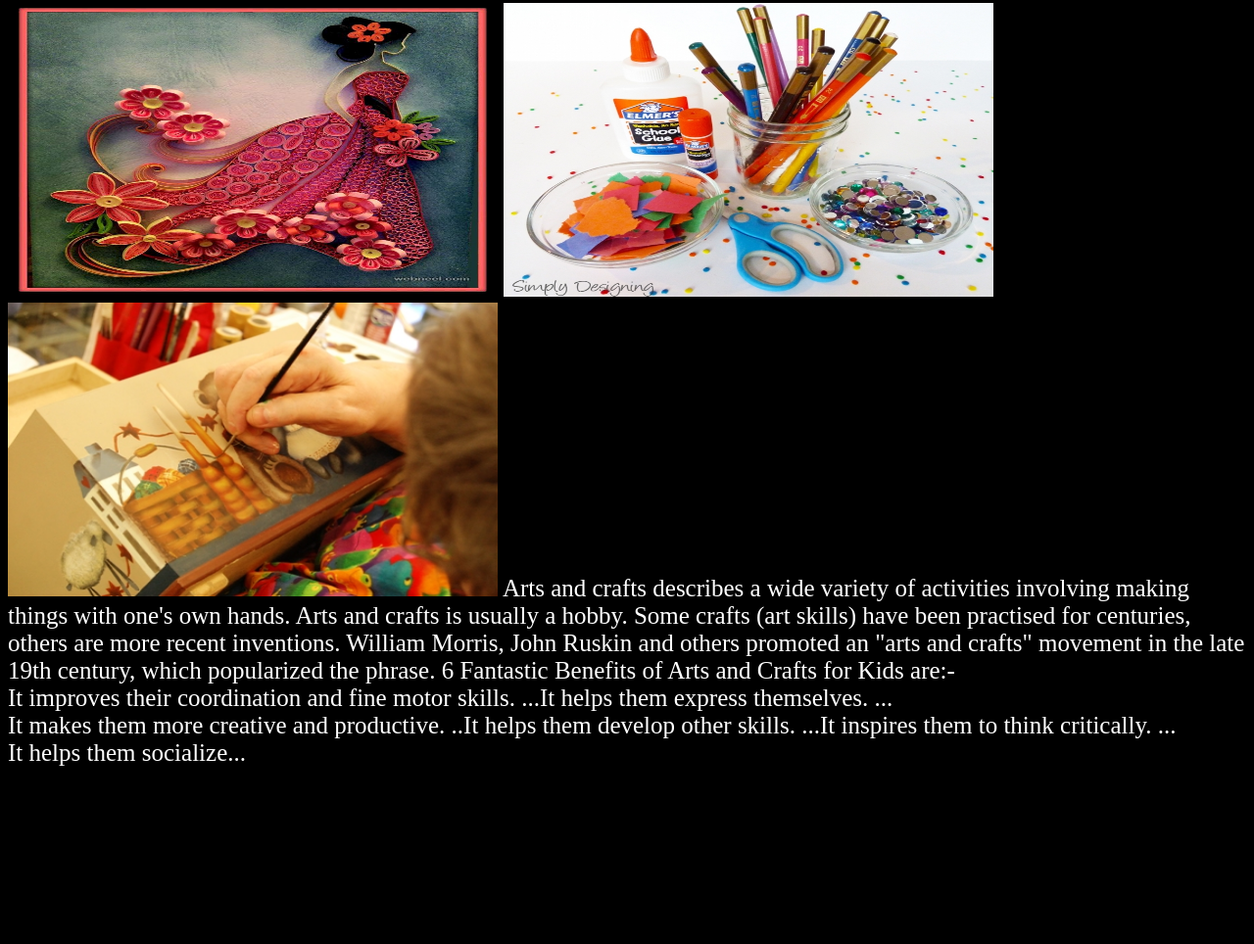
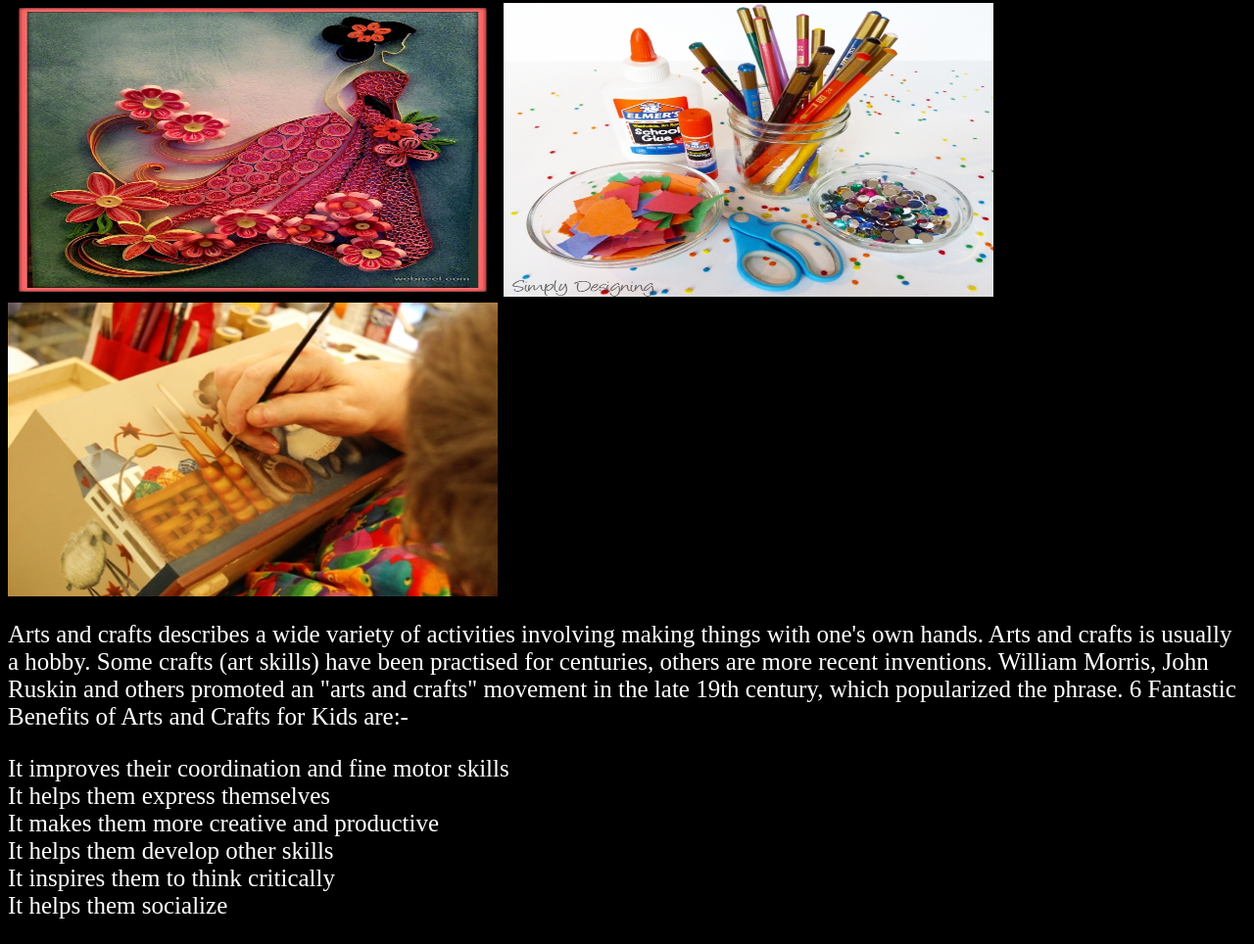
Before and after one commit to STEMGirls2k18/Art-Craft, a plain HTML site: page last.html in a window 1280 px wide. Shown: the part 594-1558 px from the top of the page at 98% size. Before the commit the page ends 1402 px from the top, so only its background shows below. Drawn offline with Linux system fonts and the light colour scheme.

Commit message:
pages changed

```diff
--- a/last.html
+++ b/last.html
@@ -20,18 +20,19 @@
 <img src="./img/materials.jpg" width=500 height=300>
 <img src="./img/boy.jpg" width=500 height=300>
 
-      <p;>
+      <p>
 Arts and crafts describes a wide variety of activities involving making things with one's own hands. Arts and crafts is usually a hobby. Some crafts (art skills) have been practised for
 centuries, others are more recent inventions. William Morris, John Ruskin and others promoted an "arts and crafts" movement in the late 19th century, which popularized the phrase.
 
 6 Fantastic Benefits of Arts and Crafts for Kids are:-
 <ul type ="disc"  style="color: white;font-size:25px;">
-<li>It improves their coordination and fine motor skills. ...</li>
-<li>It helps them express themselves. ...</li>
-<li>It makes them more creative and productive. ..</li>
-<li>It helps them develop other skills. ...</li>
-<li>It inspires them to think critically. ...</li>
-<li>It helps them socialize...</li> </ul>
+<li>It improves their coordination and fine motor skills</li><br>
+<li>It helps them express themselves</li><br>
+<li>It makes them more creative and productive</li><br>
+<li>It helps them develop other skills</li><br>
+<li>It inspires them to think critically</li><br>
+<li>It helps them socialize</li> <br>
+</ul>
 </p>
 
 
```
Also changed, not shown: painting.html (+2 -2 lines), xyz.html (+4 -4 lines).
